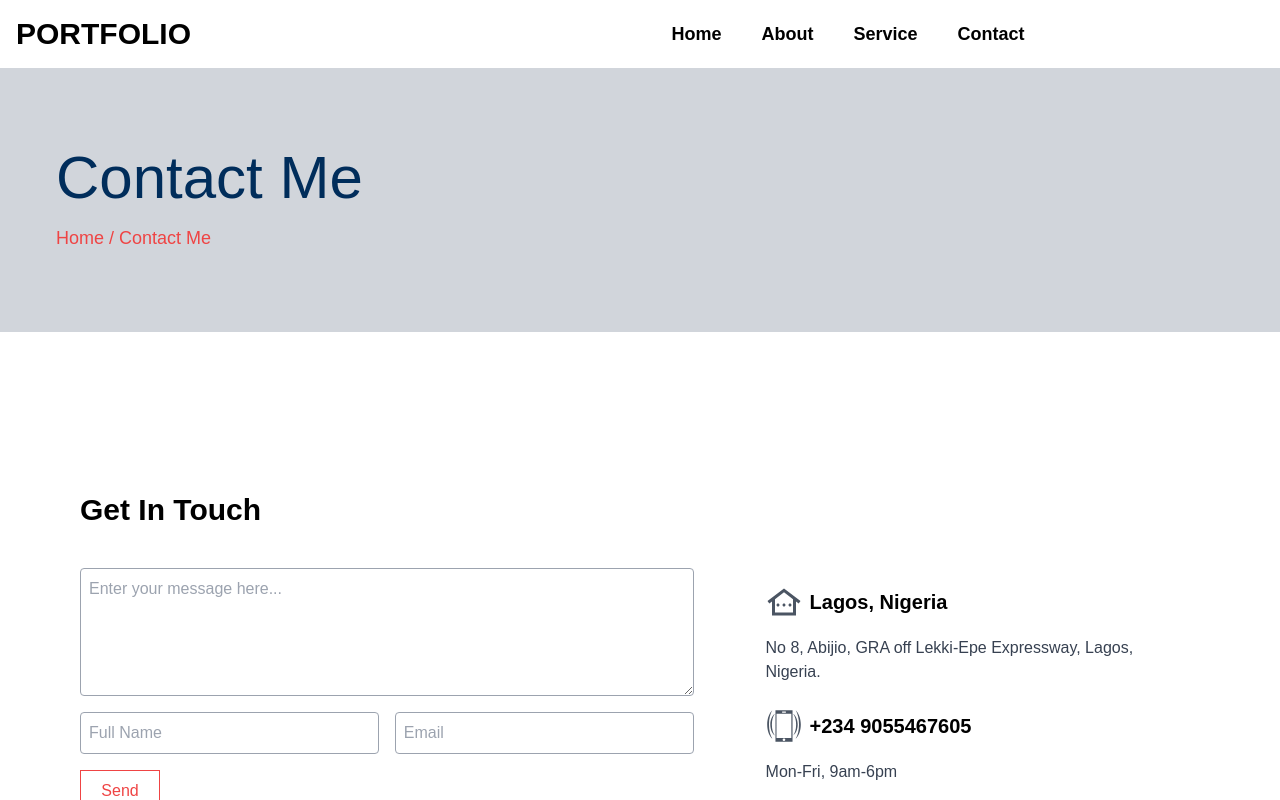
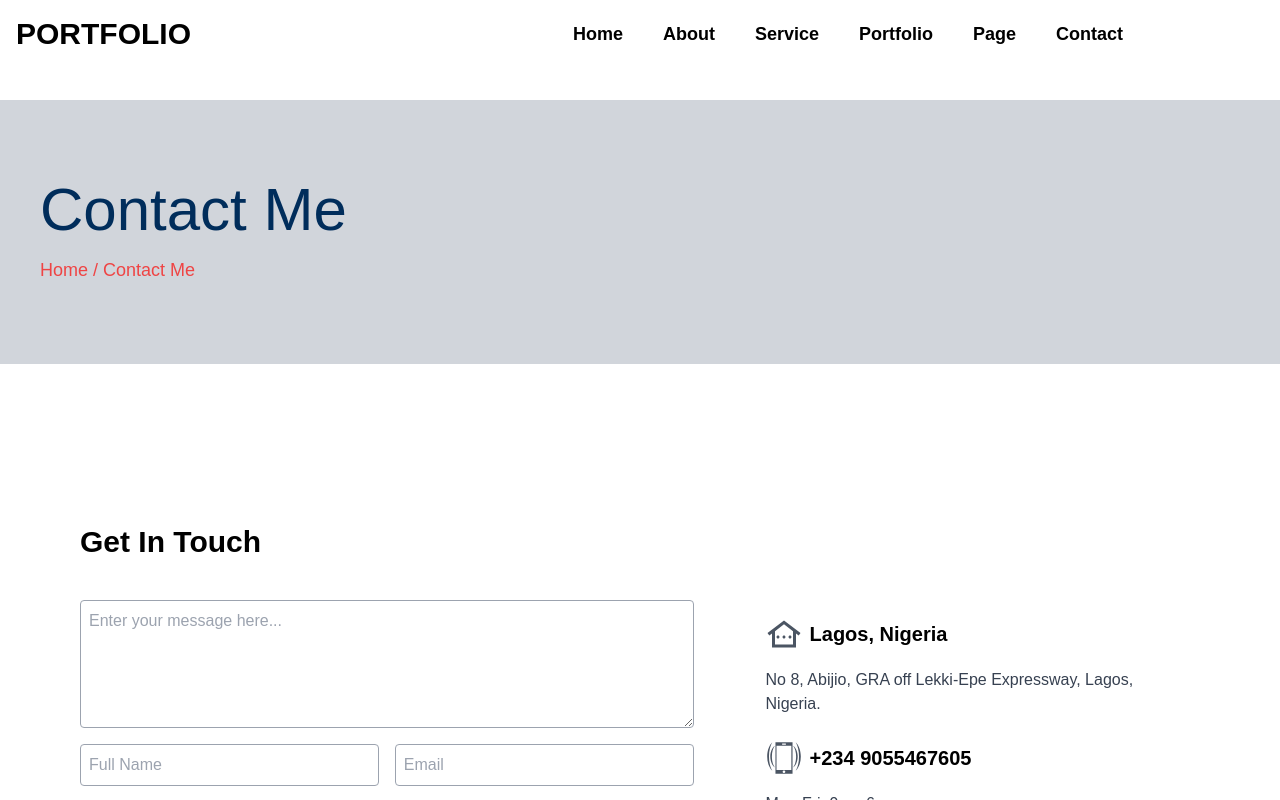
Before and after one commit to Beney1997/my-portfolio, a Next.js app: page /contact in a window 1280 px wide. Shown: the top 800 px of the page. Built offline with nearby package versions, Linux system fonts and the light colour scheme.

Commit message:
[pages added]

```diff
--- a/app/Components/HeroSection.tsx
+++ b/app/Components/HeroSection.tsx
@@ -146,8 +146,6 @@ const HeroSection = () => {
   </div>
 </div>
     </section>
-
-
     </section>
   );
 }
--- a/app/Components/NavBar/Navbar.tsx
+++ b/app/Components/NavBar/Navbar.tsx
@@ -6,16 +6,15 @@ import { FaBars, FaTimes } from 'react-icons/fa';
 const Navbar = () => {
   const [isSticky, setIsSticky] = useState(false);
   const [isMenuOpen, setIsMenuOpen] = useState(false);
-  const [,setNavBg] = useState('bg-transparent');
+  const [isHoveringPage, setIsHoveringPage] = useState(false);
+  const [isPageActive, setIsPageActive] = useState(false);
 
   useEffect(() => {
     const handleScroll = () => {
       if (window.scrollY > 50) {
         setIsSticky(true);
-        setNavBg('bg-white');
       } else {
         setIsSticky(false);
-        setNavBg('bg-transparent');
       }
     };
 
@@ -30,13 +29,15 @@ const Navbar = () => {
     setIsMenuOpen(!isMenuOpen);
   };
 
+  const handlePageClick = (e: React.MouseEvent<HTMLAnchorElement>) => {
+    e.preventDefault();
+    setIsPageActive(!isPageActive);
+  };
+
   return (
     <div className={`w-full p-4 ${isSticky ? 'fixed top-0 z-50 bg-white shadow-lg' : 'relative bg-transparent'}`}>
       <div className="grid grid-cols-3 items-center w-full max-w-screen-xl mx-auto">
-        <h1 className="text-black text-2xl md:text-3xl font-bold">
-          PORTFOLIO
-        </h1>
-
+        <h1 className="text-black text-2xl md:text-3xl font-bold">PORTFOLIO</h1>
 
         <div className="md:hidden flex justify-end col-span-2">
           <button onClick={toggleMenu} className="text-black text-2xl focus:outline-none">
@@ -44,38 +45,49 @@ const Navbar = () => {
           </button>
         </div>
 
+        <div className="hidden md:flex justify-center space-x-10 font-bold text-lg col-span-2">
+          <Link href="/" className="text-black hover:text-red-400">Home</Link>
+          <Link href="/about" className="text-black hover:text-red-400">About</Link>
+          <Link href="/service" className="text-black hover:text-red-400">Service</Link>
+          <Link href="/portfolio" className="text-black hover:text-red-400">Portfolio</Link>
 
-        <div className="hidden md:flex justify-center space-x-10 font-bold text-lg col-span-2">
-          <Link href="/" className="text-black hover:text-red-400">
-            Home
-          </Link>
-          <Link href="/about" className="text-black hover:text-red-400">
-            About
-          </Link>
-          <Link href="/service" className="text-black hover:text-red-400">
-            Service
-          </Link>
-          <Link href="/contact" className="text-black hover:text-red-400">
-            Contact
-          </Link>
+
+          <div
+            className="relative"
+            onMouseEnter={() => setIsHoveringPage(true)}
+            onMouseLeave={() => {
+              if (!isPageActive) {
+                setIsHoveringPage(false);
+              }
+            }}
+          >
+            <Link
+              href="/page"
+              className="text-black hover:text-red-400"
+              onClick={handlePageClick}
+            >
+              Page
+            </Link>
+            {(isHoveringPage || isPageActive) && (
+              <div className="absolute left-0 top-full mt-8 w-48 bg-white shadow-lg z-5">
+                <Link href="/blogs" className="block px-4 py-1 text-black text-sm hover:text-red-400 mb-3">Blogs</Link>
+                <Link href="/blogs/details" className="block px-4 py-1 text-black text-sm mb-3 hover:text-red-400">Blog Details</Link>
+                <Link href="/portfolio/details" className="block px-4 py-1 text-black text-sm hover:text-red-400">Portfolio Details</Link>
+              </div>
+            )}
+          </div>
+
+          <Link href="/contact" className="text-black hover:text-red-400">Contact</Link>
         </div>
       </div>
 
-
       {isMenuOpen && (
         <div className="md:hidden flex flex-col items-center space-y-6 mt-4">
-          <Link href="/" className="text-black hover:text-red-400 text-xl">
-            Home
-          </Link>
-          <Link href="/about" className="text-black hover:text-red-400 text-xl">
-            About
-          </Link>
-          <Link href="/service" className="text-black hover:text-red-400 text-xl">
-            Service
-          </Link>
-          <Link href="/contact" className="text-black hover:text-red-400 text-xl">
-            Contact
-          </Link>
+          <Link href="/" className="text-black hover:text-red-400 text-xl ">Home</Link>
+          <Link href="/about" className="text-black hover:text-red-400 text-xl">About</Link>
+          <Link href="/service" className="text-black hover:text-red-400 text-xl">Service</Link>
+          <Link href="/contact" className="text-black hover:text-red-400 text-xl">Contact</Link>
+          <Link href="/portfolio" className="text-black hover:text-red-400">Portfolio</Link>
         </div>
       )}
     </div>
--- a/app/Components/footer.tsx
+++ b/app/Components/footer.tsx
@@ -61,7 +61,7 @@ const Footer = () => {
         </div>
       </div>
       <footer>
-        <div className="bg-blue-900 py-10 md:py-20 mt-4 text-center w-full">
+        <div className="bg-blue-950 py-10 md:py-20 mt-4 text-center w-full">
           <Image
             src="https://preview.colorlib.com/theme/personalportfolio/assets/img/logo/logo2_footer.png"
             alt="Portfolio Logo"
--- a/app/about/page.tsx
+++ b/app/about/page.tsx
@@ -18,7 +18,7 @@ const AboutPage = () => {
 
   return (
     <section className=" bg-white min-h-screen ">
-     <div className="bg-gray-300 p-4 h-auto flex flex-col justify-center py-40 sm:py-30 mb-20 w-full mt-4">
+     <div className="bg-gray-300 p-4 h-auto flex flex-col justify-center py-40 sm:py-30 mb-20 w-full mt-8">
   <h1 className="text-[#002d5b] font-medium text-3xl sm:text-4xl md:text-5xl ml-10 sm:ml-20">
     About Me
   </h1>
@@ -271,7 +271,7 @@ const AboutPage = () => {
 </div>
 
       <footer>
-        <div className="bg-blue-900 py-10 md:py-20 mt-4 text-center w-full">
+        <div className="bg-blue-950 py-10 md:py-20 mt-4 text-center w-full">
           <Image
             src="https://preview.colorlib.com/theme/personalportfolio/assets/img/logo/logo2_footer.png"
             alt="Portfolio Logo"
--- a/app/contact/page.tsx
+++ b/app/contact/page.tsx
@@ -10,7 +10,7 @@ const Contact = () => {
   return (
     <section className="bg-white ">
       {/* Header Section */}
-      <div className="bg-gray-300 p-4 h-auto flex flex-col justify-center py-20 sm:py-30 mb-8">
+      <div className="bg-gray-300  h-auto flex flex-col justify-center py-20 sm:py-30 mb-8 mt-8">
         <h1 className="text-[#002d5b] font-medium text-3xl sm:text-4xl md:text-6xl ml-4 sm:ml-10">Contact Me</h1>
         <Link href="/" className="text-red-500 mt-4 inline-block text-sm sm:text-base md:text-lg ml-4 sm:ml-10">
           Home / Contact Me
@@ -89,7 +89,7 @@ const Contact = () => {
 
       {/* Footer */}
       <footer>
-        <div className="bg-blue-900 py-10 sm:py-20 text-center">
+        <div className="bg-blue-950 py-10 sm:py-20 text-center">
           <Image
             src="https://preview.colorlib.com/theme/personalportfolio/assets/img/logo/logo2_footer.png"
             alt="Portfolio Logo"
--- /dev/null
+++ b/app/page/blog.tsx
@@ -0,0 +1,9 @@
+import React from 'react'
+
+const blog = () => {
+  return (
+    <div>blog</div>
+  )
+}
+
+export default blog
--- a/app/service/page.tsx
+++ b/app/service/page.tsx
@@ -18,7 +18,7 @@ const handleButtonClick = () => {
 
   return (
     <section className="bg-white ">
-      <div className="bg-gray-300 p-4 h-auto flex flex-col justify-center py-40 sm:py-30 mb-20">
+      <div className="bg-gray-300 p-4 h-auto flex flex-col justify-center py-40 sm:py-30 mb-20 mt-8">
         <h1 className="text-[#002d5b] font-medium text-2xl sm:text-4xl md:text-6xl ml-4 sm:ml-10">
           My Service
         </h1>
@@ -100,7 +100,7 @@ const handleButtonClick = () => {
     </section>
 
       <footer>
-        <div className="bg-blue-900 py-10 md:py-20 mt-4 text-center">
+        <div className="bg-blue-950 py-10 md:py-20 mt-4 text-center">
           <Image
             src="https://preview.colorlib.com/theme/personalportfolio/assets/img/logo/logo2_footer.png"
             alt="Portfolio Logo"
```
